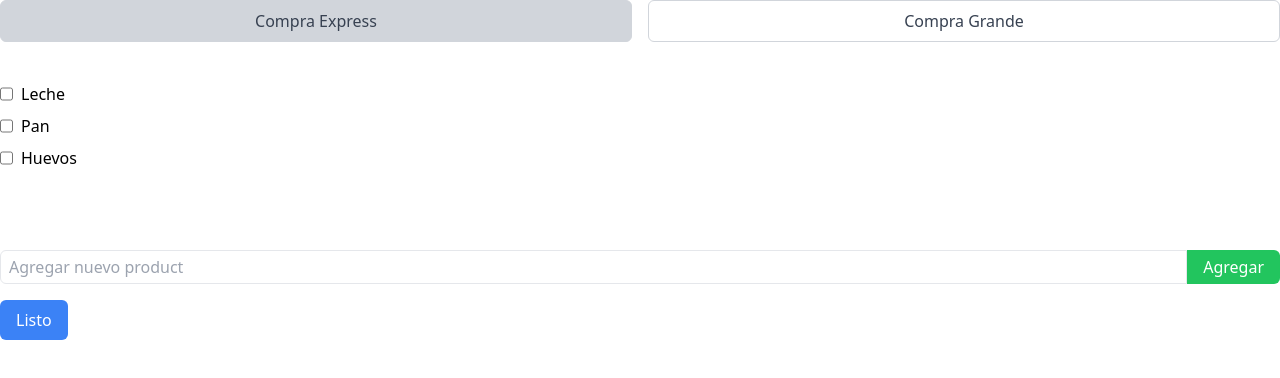
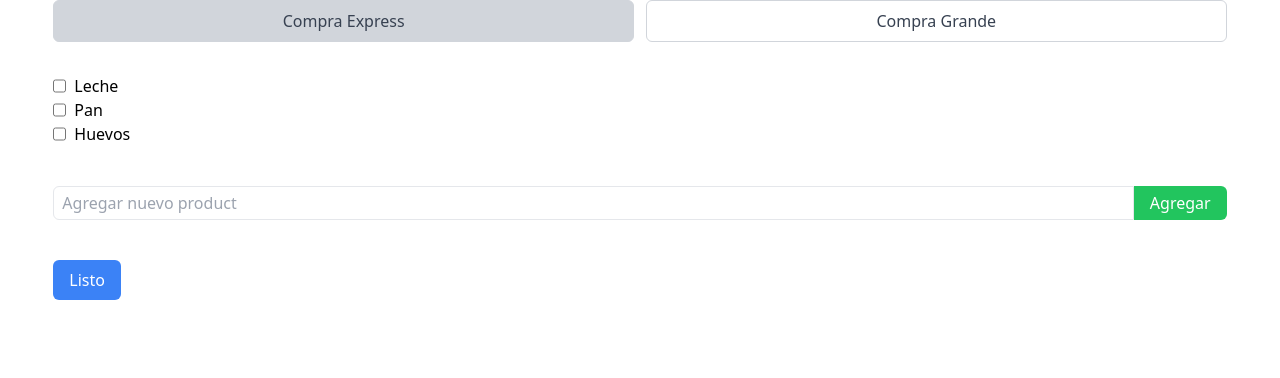
Before and after one commit to No-Country/s7-11-t-javareact, a React (Vite) app in the folder client/: page / in a window 1280 px wide. Shown: the top 378 px of the page. Built offline with nearby package versions, Linux system fonts and the light colour scheme.

Commit message:
refactor(front): ListPage
-divide in components
-accessibility

```diff
--- /dev/null
+++ b/client/src/pages/ListPage/bigBuyTab.jsx
@@ -0,0 +1,14 @@
+function BigBuyTab() {
+  return (
+    <section className="bg-gray-200 rounded-md p-4" role="tabpanel">
+      <select className="w-full border border-gray-300 rounded-md py-2 px-4">
+        <option value="">Selecciona una opción</option>
+        <option value="meat">Carnicería</option>
+        <option value="produce">Verdulería</option>
+        <option value="dairy">Lácteos</option>
+        <option value="bakery">Panadería</option>
+      </select>
+    </section>
+  );
+}
+export default BigBuyTab;
--- /dev/null
+++ b/client/src/pages/ListPage/expressBuyTab.jsx
@@ -0,0 +1,63 @@
+import { useState } from "react";
+import NewProductForm from "./newProductForm";
+
+function ExpressTab() {
+  const [dailyProducts, setDailyProducts] = useState([
+    { id: 1, name: "Leche", checked: false },
+    { id: 2, name: "Pan", checked: false },
+    { id: 3, name: "Huevos", checked: false },
+  ]);
+  const [selectedProducts, setSelectedProducts] = useState([]);
+
+  const controlProductCheck = (id) => {
+    const updatedProducts = dailyProducts.map((product) =>
+      product.id === id ? { ...product, checked: !product.checked } : product
+    );
+    setDailyProducts(updatedProducts);
+  };
+
+  const controlDoneClick = () => {
+    const selected = dailyProducts.filter((product) => product.checked);
+    setSelectedProducts(selected);
+    console.log(selected);
+  };
+
+  const addProductClick = (productName) => {
+    if (productName.trim() !== "") {
+      const newId = dailyProducts.length + 1;
+      const newproduct = { id: newId, name: productName, checked: false };
+      setDailyProducts([...dailyProducts, newproduct]);
+    }
+  };
+
+  return (
+    <section className="flex flex-col gap-10">
+      <ul className="">
+        {dailyProducts.map((product) => (
+          <li key={product.id} className="flex products-center">
+            <input
+              type="checkbox"
+              id={product.id}
+              checked={product.checked}
+              onChange={() => controlProductCheck(product.id)}
+            />
+            <label htmlFor={product.id} className="ml-2">
+              {product.name}
+            </label>
+          </li>
+        ))}
+      </ul>
+      <NewProductForm addProduct={addProductClick} />
+      <div className="">
+        <button
+          className="bg-blue-500 text-white px-4 py-2 rounded-md"
+          onClick={controlDoneClick}
+        >
+          Listo
+        </button>
+      </div>
+    </section>
+  );
+}
+
+export default ExpressTab;
--- a/client/src/pages/ListPage/index.jsx
+++ b/client/src/pages/ListPage/index.jsx
@@ -1,116 +1,61 @@
 import { useState } from "react";
+
+import BigBuyTab from "./bigBuyTab";
+import ExpressBuyTab from "./expressBuyTab";
+
+const EXPRESS_TAB_NAME = "express-buy";
+const BIG_TAB_NAME = "big-buy";
+
 const ListPage = () => {
-  const [isExpress, setIsExpress] = useState(true);
-  const [dailyProducts, setDailyProducts] = useState([
-    { id: 1, name: "Leche", checked: false },
-    { id: 2, name: "Pan", checked: false },
-    { id: 3, name: "Huevos", checked: false },
-  ]);
-  const [newProductName, setNewProductName] = useState("");
-  const [selectedProducts, setSelectedProducts] = useState([]);
+  const [activeTab, setActiveTab] = useState(EXPRESS_TAB_NAME);
 
-  const controlTabClick = (isExpress) => {
-    setIsExpress(isExpress);
-  };
-
-  const changeProductName = (e) => {
-    setNewProductName(e.target.value);
-  };
-
-  const addProductClick = () => {
-    if (newProductName.trim() !== "") {
-      const newId = dailyProducts.length + 1;
-      const newproduct = { id: newId, name: newProductName, checked: false };
-      setDailyProducts([...dailyProducts, newproduct]);
-      setNewProductName("");
-    }
-  };
-
-  const controlProductCheck = (id) => {
-    const  updatedProducts = dailyProducts.map((product) =>
-      product.id === id ? { ...product, checked: !product.checked } : product
-    );
-    setDailyProducts( updatedProducts);
-  };
-
-  const controlDoneClick = () => {
-    const selected = dailyProducts.filter((product) => product.checked);
-    setSelectedProducts(selected);
-    console.log(selected);
+  const changeActiveTab = (newActiveTab) => {
+    setActiveTab(newActiveTab);
   };
 
   return (
-    <div className="grid grid-cols-2 gap-4">
-      <button
-        className={`${isExpress ? "bg-gray-300" : "bg-white"}
-            border border-gray-300 rounded-md py-2 px-4 font-medium text-gray-700`}
-        onClick={() => controlTabClick(true)}
+    <main className="w-11/12 max-w-7xl mx-auto ">
+      <div
+        role="tablist"
+        aria-label="List types Tabs"
+        className="grid grid-cols-[repeat(auto-fit,minmax(min(100%,15rem),1fr))] gap-3"
       >
-        Compra Express
-      </button>
-      <button
-        className={`${isExpress ? "bg-white" : "bg-gray-300"}
-            border border-gray-300 rounded-md py-2 px-4 font-medium text-gray-700`}
-        onClick={() => controlTabClick(false)}
-      >
-        Compra Grande
-      </button>
-      <div className="col-span-2 mt-4">
-        {isExpress ? (
-          <div>
-            <ul className="list-disc list-inside h-40 overflow-y-scroll">
-              {dailyProducts.map((product) => (
-                <li key={product.id} className="flex products-center my-2">
-                  <input
-                    type="checkbox"
-                    id={product.id}
-                    checked={product.checked}
-                    onChange={() => controlProductCheck(product.id)}
-                  />
-                  <label htmlFor={product.id} className="ml-2">
-                    {product.name}
-                  </label>
-                </li>
-              ))}
-            </ul>
-            <div className="mt-4 flex">
-              <input
-                type="text"
-                placeholder="Agregar nuevo product"
-                className="border rounded-l-md px-2 py-1 flex-grow"
-                value={newProductName}
-                onChange={changeProductName}
-              />
-              <button
-                className="bg-green-500 text-white px-4 py-1 rounded-r-md"
-                onClick={addProductClick}
-              >
-                Agregar
-              </button>
-            </div>
-            <div className="mt-4">
-              <button
-                className="bg-blue-500 text-white px-4 py-2 rounded-md"
-                onClick={controlDoneClick}
-              >
-                Listo
-              </button>
-            </div>
-          </div>
-        ) : (
-          <div className="bg-gray-200 rounded-md p-4">
-            <select className="w-full border border-gray-300 rounded-md py-2 px-4">
-              <option value="">Selecciona una opción</option>
-              <option value="meat">Carnicería</option>
-              <option value="produce">Verdulería</option>
-              <option value="dairy">Lácteos</option>
-              <option value="bakery">Panadería</option>
-            </select>
-          </div>
-        )}
+        <TabButton
+          keyName={EXPRESS_TAB_NAME}
+          changeActiveTab={changeActiveTab}
+          activeTab={activeTab}
+        >
+          Compra Express
+        </TabButton>
+        <TabButton
+          keyName={BIG_TAB_NAME}
+          changeActiveTab={changeActiveTab}
+          activeTab={activeTab}
+        >
+          Compra Grande
+        </TabButton>
       </div>
-    </div>
+
+      <div className="mt-8 h-full" role="tabpanel">
+        {activeTab === EXPRESS_TAB_NAME && <ExpressBuyTab />}
+        {activeTab === BIG_TAB_NAME && <BigBuyTab />}
+      </div>
+    </main>
   );
 };
 
+function TabButton({ keyName, children, changeActiveTab, activeTab }) {
+  return (
+    <button
+      role="tab"
+      aria-selected={activeTab === keyName}
+      className={`${activeTab === keyName ? "bg-gray-300" : "bg-white"}
+            border border-gray-300 rounded-md py-2 px-4 font-medium text-gray-700`}
+      onClick={() => changeActiveTab(keyName)}
+    >
+      {children}
+    </button>
+  );
+}
+
 export default ListPage;
--- /dev/null
+++ b/client/src/pages/ListPage/newProductForm.jsx
@@ -0,0 +1,34 @@
+import { useState } from "react";
+
+function NewProductForm({ addProduct }) {
+  const [newProductName, setNewProductName] = useState("");
+
+  const changeProductName = (e) => {
+    setNewProductName(e.target.value);
+  };
+
+  const handleSubmit = (e) => {
+    e.preventDefault();
+    addProduct(newProductName);
+    setNewProductName("");
+  };
+  return (
+    <form className="flex" onSubmit={handleSubmit}>
+      <input
+        type="text"
+        placeholder="Agregar nuevo product"
+        className="border rounded-l-md px-2 py-1 flex-grow"
+        value={newProductName}
+        onChange={changeProductName}
+      />
+      <button
+        type="submit"
+        className="bg-green-500 text-white px-4 py-1 rounded-r-md"
+      >
+        Agregar
+      </button>
+    </form>
+  );
+}
+
+export default NewProductForm;
```
